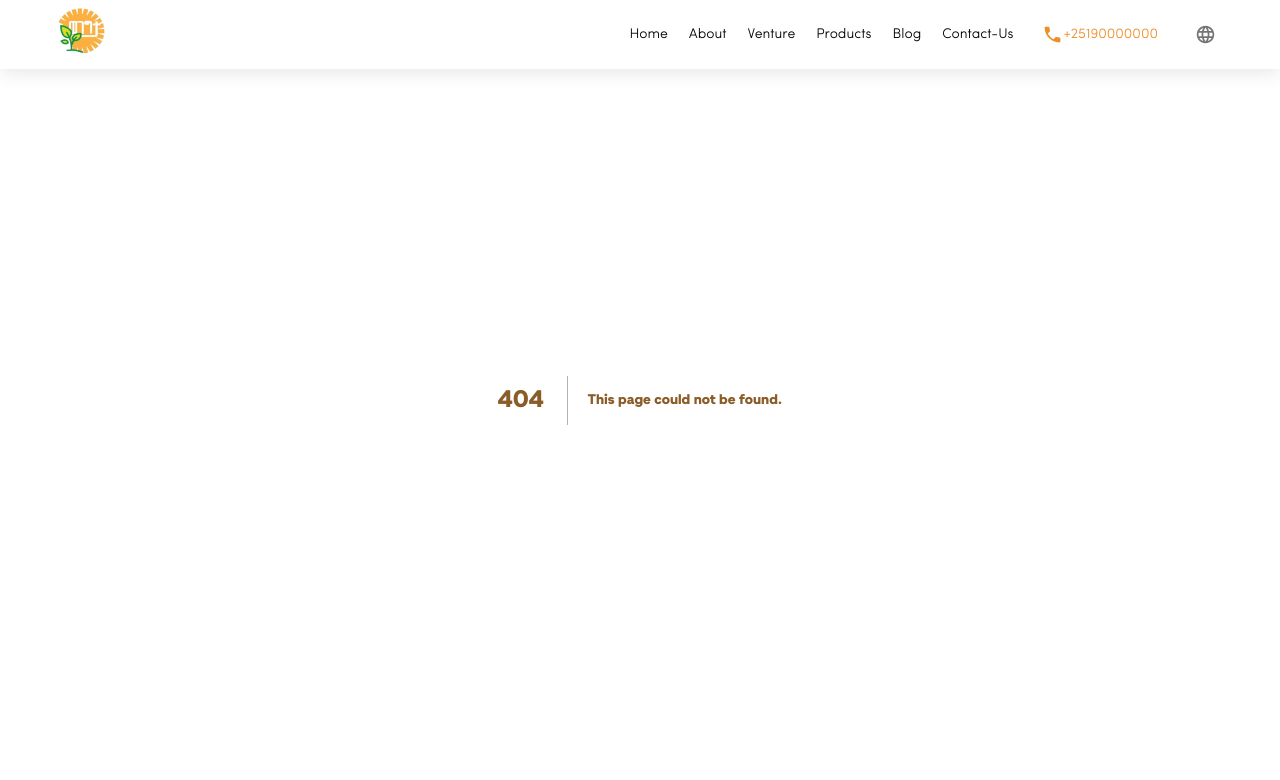
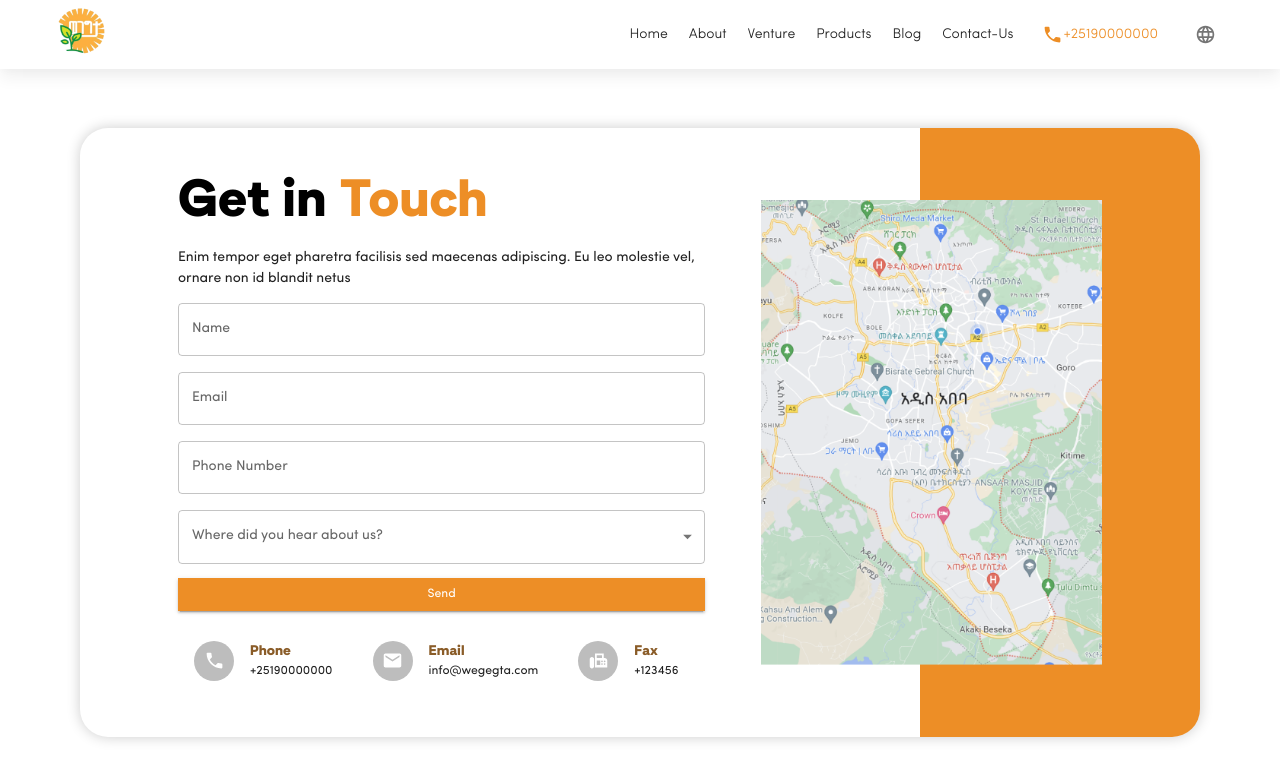
Before and after one commit to Pollux-Dev/wegegta, a Next.js app: page /contact-us in a window 1280 px wide. Before the commit this address had no page. Shown: the top 780 px of the page. Built offline with nearby package versions, Linux system fonts and the light colour scheme.

Commit message:
prog: contact-us added

```diff
--- /dev/null
+++ b/src/pages/contact-us.tsx
@@ -0,0 +1,8 @@
+import React from 'react';
+import ContactUsPage from '@/scenes/ContactUs';
+
+const ProjectsPage = () => {
+  return <ContactUsPage />;
+};
+
+export default ProjectsPage;
--- /dev/null
+++ b/src/scenes/ContactUs/contactus.module.scss
@@ -0,0 +1,72 @@
+@use 'src/styles/index' as s;
+
+.container {
+  width: 100%;
+  margin-top: 10vmax;
+
+  // @include s.margin(top, 10rem);
+  // @include s.padding(bottom, 8rem);
+
+  & :local {
+
+    .wrapper {
+      position: relative;
+      display: flex;
+      align-items: center;
+      gap: 4rem;
+      max-width: 80rem;
+      border-radius: 2rem;
+      margin: 0 auto;
+      // box shadow
+      box-shadow: 0 0 1rem 0 rgba(0, 0, 0, 0.2);
+      padding: 3rem 7rem;
+      overflow: hidden;
+
+      .decoration {
+        position: absolute;
+        top: 0;
+        right: 0;
+        width: 25%;
+        height: 100%;
+        background-color: s.$clrs-accent;
+        z-index: -1;
+      }
+
+      form {
+        display: flex;
+        flex-flow: column;
+        gap: 1rem;
+        //border: 1px solid red;
+
+        h2 {
+          color: s.$clrs-accent;
+
+          span {
+            color: black;
+            margin-right: 1rem;
+          }
+        }
+
+        button {
+          margin-top: 1rem;
+          color: white;
+          border-radius: 0;
+        }
+      }
+
+      .map {
+        padding: 2rem 0;
+        //border: 1px solid red;
+        img {
+          object-fit: cover;
+          display: block;
+        }
+      }
+
+      .contact_media {
+        margin-top: 1rem;
+      }
+    }
+
+  }
+}
--- /dev/null
+++ b/src/scenes/ContactUs/index.tsx
@@ -0,0 +1,127 @@
+import React from 'react';
+import s from './contactus.module.scss';
+import {
+  Avatar,
+  Button,
+  FormControl,
+  InputLabel,
+  ListItem,
+  ListItemAvatar,
+  ListItemText,
+  MenuItem,
+  Select,
+  SelectChangeEvent,
+  Stack,
+  TextField,
+  Typography,
+} from '@mui/material';
+
+import Map from '@/public/assets/map.png';
+import Image from 'next/image';
+import { Email, Fax, Phone } from '@mui/icons-material';
+
+const contactMedia = [
+  {
+    name: 'Phone',
+    subTitle: '+25190000000',
+    icon: <Phone />,
+  },
+  {
+    name: 'Email',
+    subTitle: 'info@wegegta.com',
+    icon: <Email />,
+  },
+  {
+    name: 'Fax',
+    subTitle: '+123456',
+    icon: <Fax />,
+  },
+];
+
+const ContactUs = () => {
+  const [age, setAge] = React.useState('');
+
+  const handleChange = (event: SelectChangeEvent) => {
+    setAge(event.target.value as string);
+  };
+
+  return (
+    <div className={s.container}>
+      <div className={s.wrapper}>
+        <div className={s.decoration} />
+
+        <Stack spacing={2}>
+          <form>
+            <Typography variant="h2">
+              <span>Get in</span>
+              Touch
+            </Typography>
+
+            <Typography>
+              Enim tempor eget pharetra facilisis sed maecenas adipiscing. Eu
+              leo molestie vel, ornare non id blandit netus
+            </Typography>
+
+            <Stack spacing={2}>
+              <TextField label="Name" variant="outlined" />
+              <TextField label="Email" variant="outlined" />
+              <TextField label="Phone Number" variant="outlined" />
+
+              <FormControl fullWidth>
+                <InputLabel id="where">Where did you hear about us?</InputLabel>
+                <Select
+                  labelId="where"
+                  id="demo-simple-select"
+                  value={age}
+                  label="Age"
+                  onChange={handleChange}
+                >
+                  <MenuItem value={10}>Google search</MenuItem>
+                  <MenuItem value={20}>Facebook</MenuItem>
+                  <MenuItem value={30}>Instagram</MenuItem>
+                </Select>
+              </FormControl>
+
+              <Button variant="contained" color="primary">
+                Send
+              </Button>
+            </Stack>
+          </form>
+
+          <Stack direction="row" spacing={1} className={s.contact_media}>
+            {contactMedia.map((item, idx) => (
+              <ListItem alignItems="flex-start" key={idx}>
+                <ListItemAvatar>
+                  <Avatar>{item.icon}</Avatar>
+                </ListItemAvatar>
+                <ListItemText
+                  primary={
+                    <Typography variant="subtitle1">{item.name}</Typography>
+                  }
+                  secondary={
+                    <React.Fragment>
+                      <Typography
+                        sx={{ display: 'inline' }}
+                        component="span"
+                        variant="body2"
+                        color="text.primary"
+                      >
+                        {item.subTitle}
+                      </Typography>
+                    </React.Fragment>
+                  }
+                />
+              </ListItem>
+            ))}
+          </Stack>
+        </Stack>
+
+        <div className={s.map}>
+          <Image src={Map} alt="map" />
+        </div>
+      </div>
+    </div>
+  );
+};
+
+export default ContactUs;
```
Also changed, not shown: src/pages/contact.tsx (deleted, +0 -44 lines), public/assets/map.png (added), src/scenes/ContactUs/Desktop-Screenshot 2023-05-09 155940 1.png (added).
